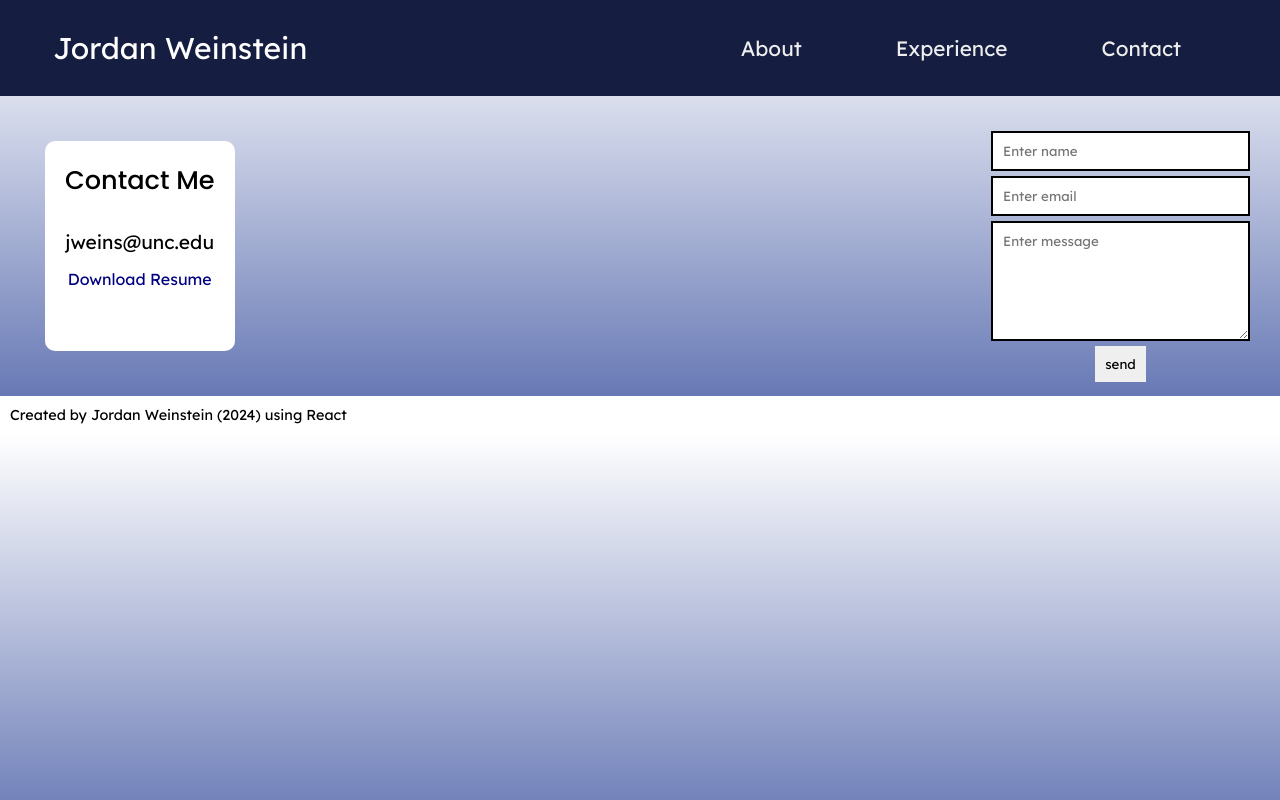
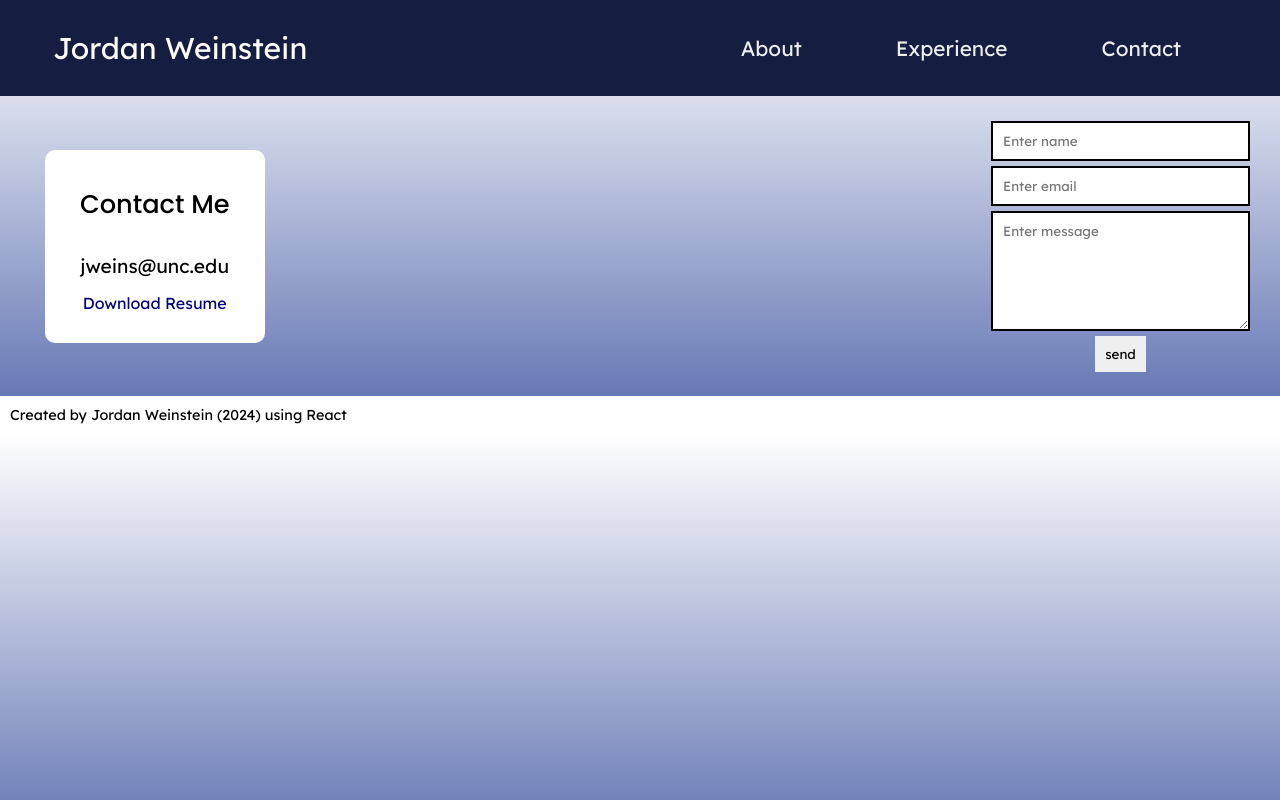
Before and after one commit to Jordweinstein/react-portfolio, a React (Create React App) app: page /react-portfolio/contact in a window 1280 px wide. Built offline with nearby package versions, Linux system fonts and the light colour scheme.

Commit message:
contact styling

```diff
--- a/src/components/styles/Contact.css
+++ b/src/components/styles/Contact.css
@@ -19,6 +19,7 @@ form input, textarea {
     display: flex;
     flex-direction: row;
     justify-content: space-between;
+    align-items: center;
     padding: 30px;
 }
 
@@ -30,4 +31,6 @@ form input, textarea {
     border-radius: 10px;
     margin: 15px;
     min-height: fit-content;
+    padding: 15px;
+    padding-bottom: 25px;
 }
```
